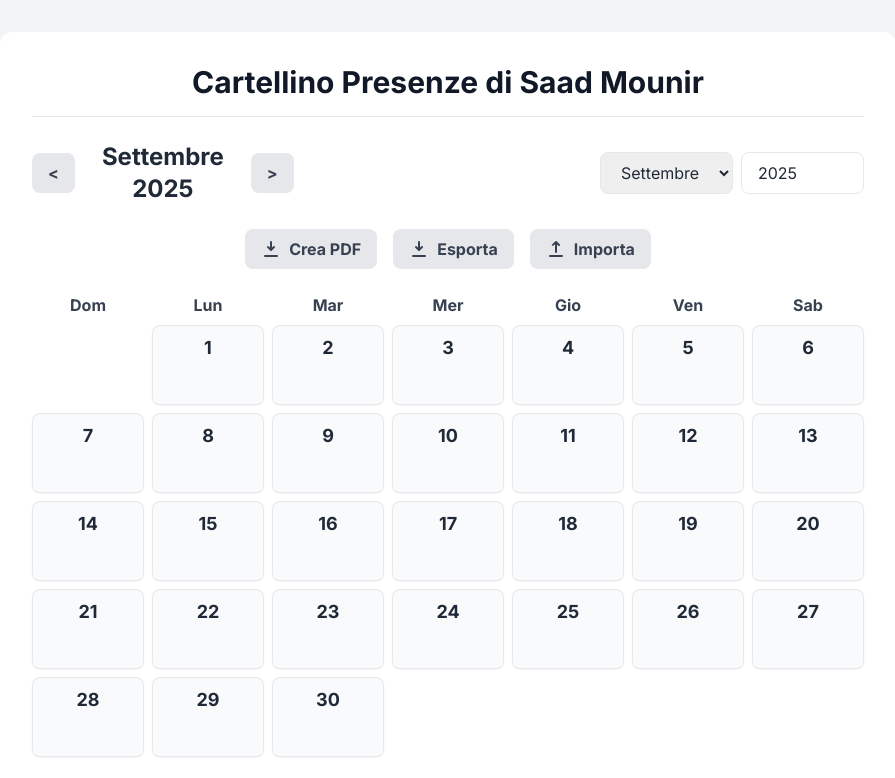
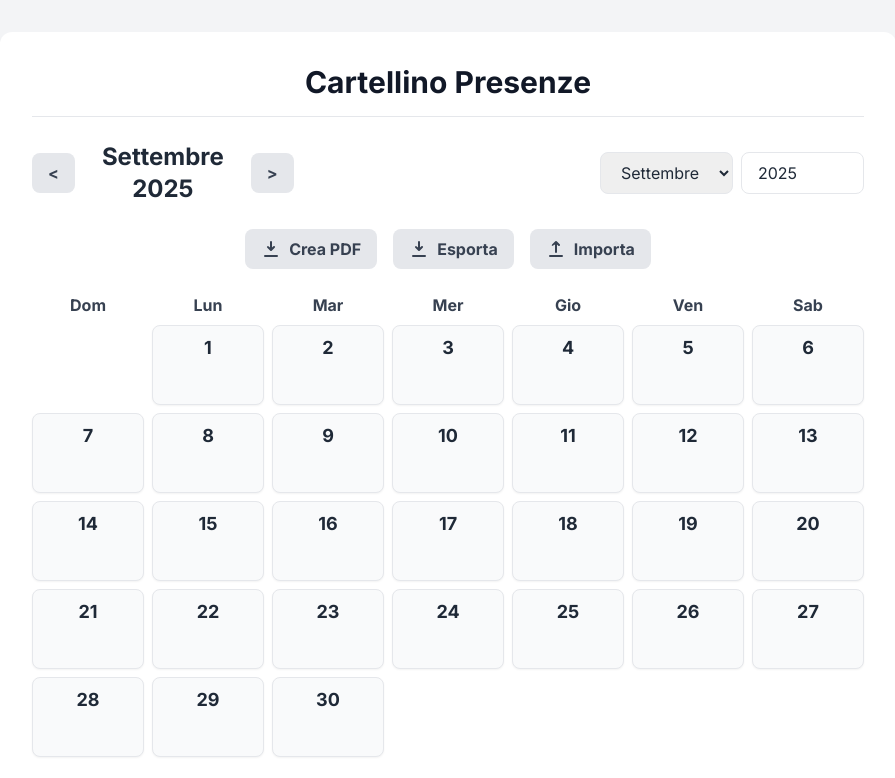
Before and after one commit to saadariano/ircatime, a plain HTML site: page index.html in a window 1280 px wide. Shown: the top 778 px of the page, without its empty margins (192-1087 px from the left). Drawn offline with nearby package versions, Linux system fonts and the light colour scheme.

Commit message:
Update index.html

```diff
--- a/index.html
+++ b/index.html
@@ -57,7 +57,7 @@
 
     <div id="main-app" class="max-w-4xl mx-auto bg-white rounded-xl shadow-lg p-6 sm:p-8">
         <header class="mb-6 border-b pb-4">
-            <h1 class="text-3xl font-bold text-center text-gray-900">Cartellino Presenze di Saad Mounir</h1>
+            <h1 class="text-3xl font-bold text-center text-gray-900">Cartellino Presenze</h1>
         </header>
 
         <main class="space-y-6">
```
